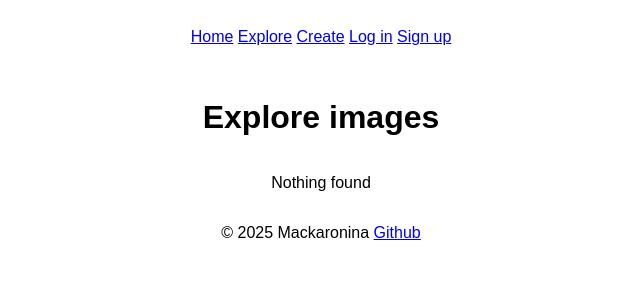
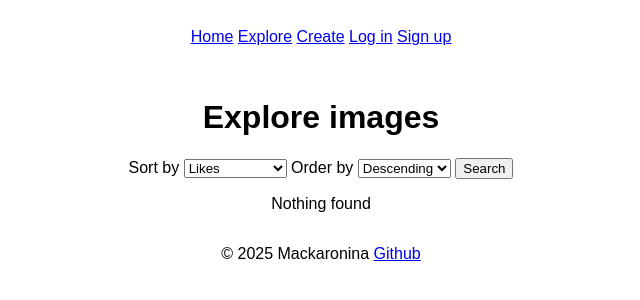
Before and after one commit to mackaronina/AI-Stock, a FastAPI app: page /images/ in a window 1280 px wide. Shown: the top 300 px of the page, without its empty margins (319-959 px from the left). Run offline with FastAPI, Linux system fonts and the light colour scheme; data that the repository does not hold is empty; parts of the project's set-up code (start-up, migrations or seed data) failed here and were passed over.

Commit message:
Added image sorting to the all images page

```diff
--- a/app/dao/dao.py
+++ b/app/dao/dao.py
@@ -1,5 +1,10 @@
+from typing import Literal, Sequence
+
+from sqlalchemy import select, desc, asc, func
+from sqlalchemy.ext.asyncio import AsyncSession
+
 from app.dao.base import BaseDAO
-from app.database import User, Image, Like
+from app.database import User, Image, Like, connection
 
 
 class UserDAO(BaseDAO[User]):
@@ -9,6 +14,26 @@ class UserDAO(BaseDAO[User]):
 class ImageDAO(BaseDAO[Image]):
     model = Image
 
+    @classmethod
+    @connection
+    async def find_all_with_sort(cls, session: AsyncSession, sort_by: Literal['date', 'likes'] = 'likes',
+                                 order_by: Literal['asc', 'desc'] = 'desc', **filter_by) -> Sequence[Image]:
+        if sort_by == 'date':
+            if order_by == 'desc':
+                query = select(Image).filter_by(**filter_by).order_by(desc(Image.created_at))
+            else:
+                query = select(Image).filter_by(**filter_by).order_by(asc(Image.created_at))
+        elif sort_by == 'likes':
+            if order_by == 'desc':
+                query = select(Image).filter_by(**filter_by).outerjoin(Like).group_by(Image.id).order_by(
+                    desc(func.count(Like.id)))
+            else:
+                query = select(Image).filter_by(**filter_by).outerjoin(Like).group_by(Image.id).order_by(
+                    asc(func.count(Like.id)))
+        result = await session.execute(query)
+        records = result.scalars().all()
+        return records
+
 
 class LikeDAO(BaseDAO[Like]):
     model = Like
--- a/app/routers/images.py
+++ b/app/routers/images.py
@@ -1,4 +1,6 @@
-from fastapi import APIRouter
+from typing import Annotated
+
+from fastapi import APIRouter, Query
 from fastapi import Request
 from fastapi.responses import HTMLResponse
 from fastapi.templating import Jinja2Templates
@@ -6,7 +8,7 @@ from fastapi.templating import Jinja2Templates
 from app.dao.dao import ImageDAO
 from app.dependencies import CurrentUser, ImageById, OptionalCurrentUser, LikeByImage
 from app.exceptions import GeneratingImageException, NoAccessToImageException
-from app.schemas import RequestGenerateImage
+from app.schemas import RequestGenerateImage, RequestSearchQuery
 from app.utils.api_calls.cloudflare import generate_image_from_prompt, generate_tags_for_image
 from app.utils.api_calls.imdb import upload_image_to_imdb
 
@@ -33,10 +35,13 @@ async def create_image(current_user: CurrentUser, generate_data: RequestGenerate
 
 
 @router.get('/')
-async def get_all_images_page(current_user: OptionalCurrentUser, request: Request) -> HTMLResponse:
-    images = await ImageDAO.find_all()
+async def get_all_images_page(current_user: OptionalCurrentUser, search_query: Annotated[RequestSearchQuery, Query()],
+                              request: Request) -> HTMLResponse:
+    images = await ImageDAO.find_all_with_sort(sort_by=search_query.sort_by, order_by=search_query.order_by,
+                                               is_public=True)
     return templates.TemplateResponse(request=request, name='get_all_images.html',
-                                      context={'current_user': current_user, 'images': images})
+                                      context={'current_user': current_user, 'images': images,
+                                               'search_query': search_query})
 
 
 @router.get('/{image_id}')
--- a/app/schemas.py
+++ b/app/schemas.py
@@ -1,10 +1,14 @@
 import uuid
-from typing import Self
+from typing import Self, Literal
 
 from pydantic import BaseModel, EmailStr, Field, model_validator
 
 
 # Field description is the message that will appear when a validation error occurs
+class RequestSearchQuery(BaseModel):
+    sort_by: Literal['date', 'likes'] = 'likes'
+    order_by: Literal['asc', 'desc'] = 'desc'
+
 
 class RequestGenerateImage(BaseModel):
     prompt: str = Field(min_length=3, max_length=200, description='Prompt must be between 3 and 200 characters long')
--- a/app/templates/get_all_images.html
+++ b/app/templates/get_all_images.html
@@ -1,10 +1,37 @@
 {% extends "base.html" %}
 {% block content %}
     <h1>Explore images</h1>
+    <form action="{{ url_for('get_all_images_page') }}" method="GET">
+        <label for="sort_by">Sort by</label>
+        <select id="sort_by" name="sort_by">
+            {% if search_query.sort_by == 'likes' %}
+                <option value="likes" selected>Likes</option>
+                <option value="date">Creation date</option>
+            {% else %}
+                <option value="likes">Likes</option>
+                <option value="date" selected>Creation date</option>
+            {% endif %}
+        </select>
+        <label for="order_by">Order by</label>
+        <select id="order_by" name="order_by">
+            {% if search_query.order_by == 'desc' %}
+                <option value="desc" selected>Descending</option>
+                <option value="asc">Ascending</option>
+            {% else %}
+                <option value="desc">Descending</option>
+                <option value="asc" selected>Ascending</option>
+            {% endif %}
+        </select>
+        <input type="submit" value="Search">
+    </form>
     {% for image in images if image.is_public %}
-        <a href="{{ url_for('get_image_page', image_id=image.id) }}">
-            <img src="{{ image.url }}" height="256" width="192" alt="Loading...">
-        </a>
+        <div>
+            <a href="{{ url_for('get_image_page', image_id=image.id) }}">
+                <img src="{{ image.url }}" height="256" width="192" alt="Loading...">
+            </a>
+            <p>Likes {{ image.likes | length }}</p>
+            <p>Created at {{ image.created_at.strftime('%d.%m.%Y') }}</p>
+        </div>
     {% else %}
         <p>Nothing found</p>
     {% endfor %}
```
Also changed, not shown: app/templates/get_me.html (+7 -3 lines), app/templates/get_user.html (+7 -3 lines).
